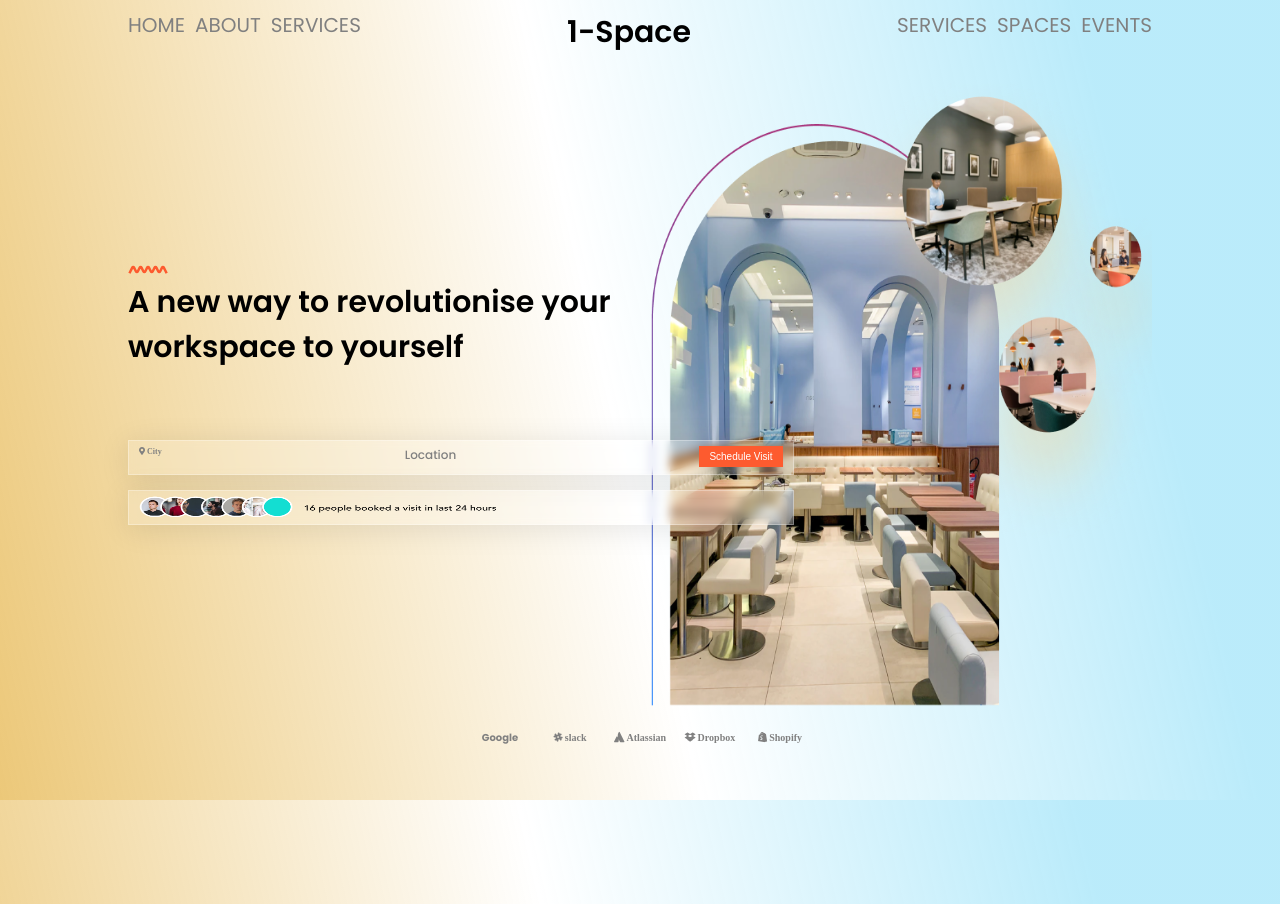
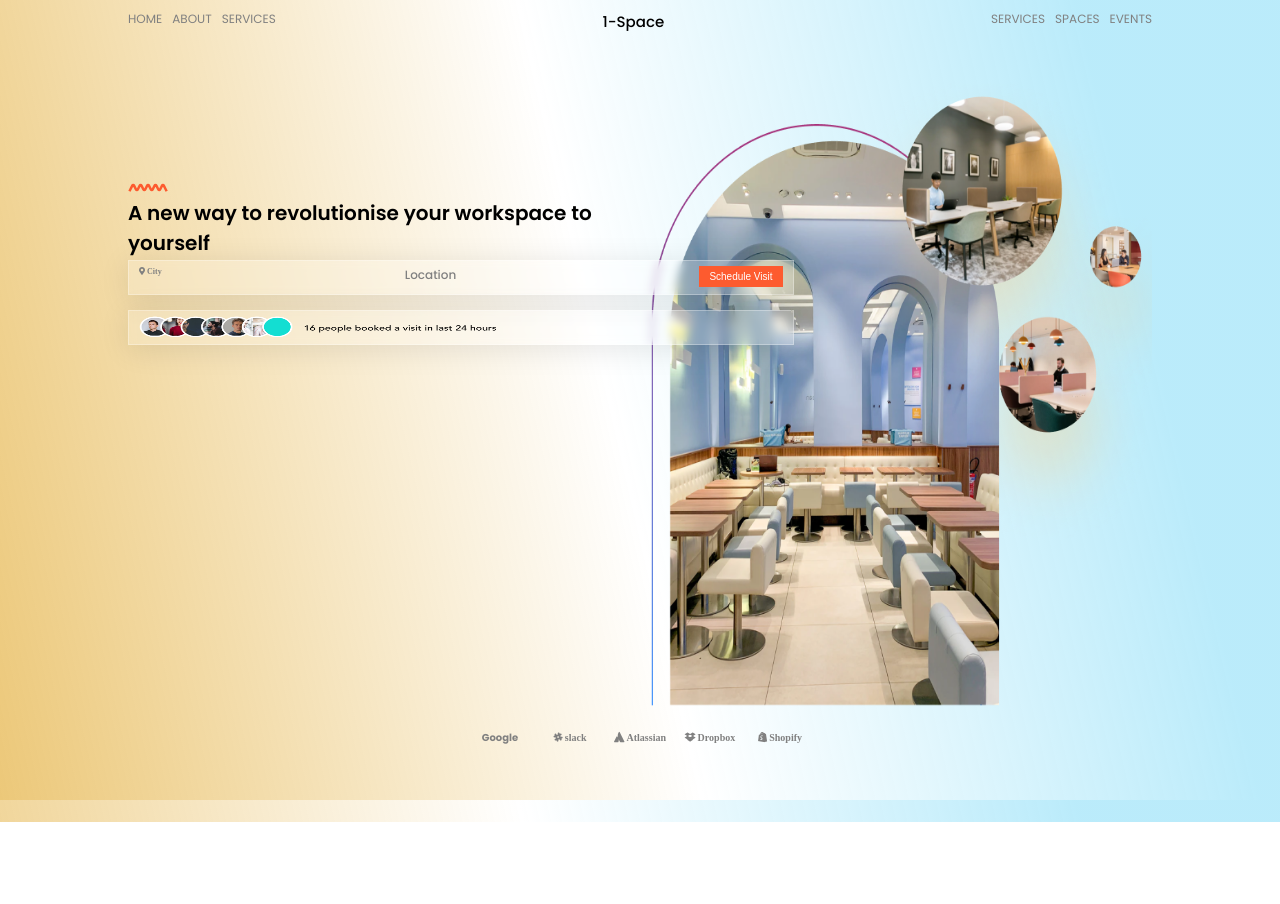
Before and after one commit to ShahadatShuvo/1-space, a plain HTML site: page index.html in a window 1280 px wide. After the commit the page ends 822 px from the top, so only its background shows below. Drawn offline with Linux system fonts and the light colour scheme.

Commit message:
new update

```diff
--- a/css/style.css
+++ b/css/style.css
@@ -83,7 +83,7 @@ body {
 .navbar .nav li a {
     text-decoration: none;
     color: grey;
-    font-size: 2rem;
+    font-size: 1.2rem;
     text-transform: uppercase;
 }
 
@@ -96,8 +96,8 @@ body {
 }
 
 .navbar .center-nav span {
-    font-size: 3rem;
-    font-weight: 600;
+    font-size: 1.5rem;
+    font-weight: 500;
 }
 
 /* #### header -> header-element ####  */
@@ -121,7 +121,7 @@ body {
 }
 
 .h-e .text {
-    margin-top: 18%;
+    margin-top: 10%;
 }
 
 .header-element .text img {
@@ -130,7 +130,7 @@ body {
 }
 
 .header-element .text h1{
-    font-size: 3rem;
+    font-size: 2rem;
     font-weight: 600;
 }
 
@@ -147,7 +147,7 @@ body {
     background: lightblue;
     position: absolute;
     font-size: .8rem;
-    top: 36rem;
+    top: 18rem;
     width: 65%;
     height: 3.5rem;
     display: flex;
@@ -171,7 +171,7 @@ body {
     height: 3.5rem;
     position: absolute;
     width: 65%;
-    top: 41rem;
+    top: 23rem;
     background: rgba(255, 255, 255, 0.2);
     box-shadow: 0 4px 30px rgba(0, 0, 0, 0.1);
     backdrop-filter: blur(5px);
```
